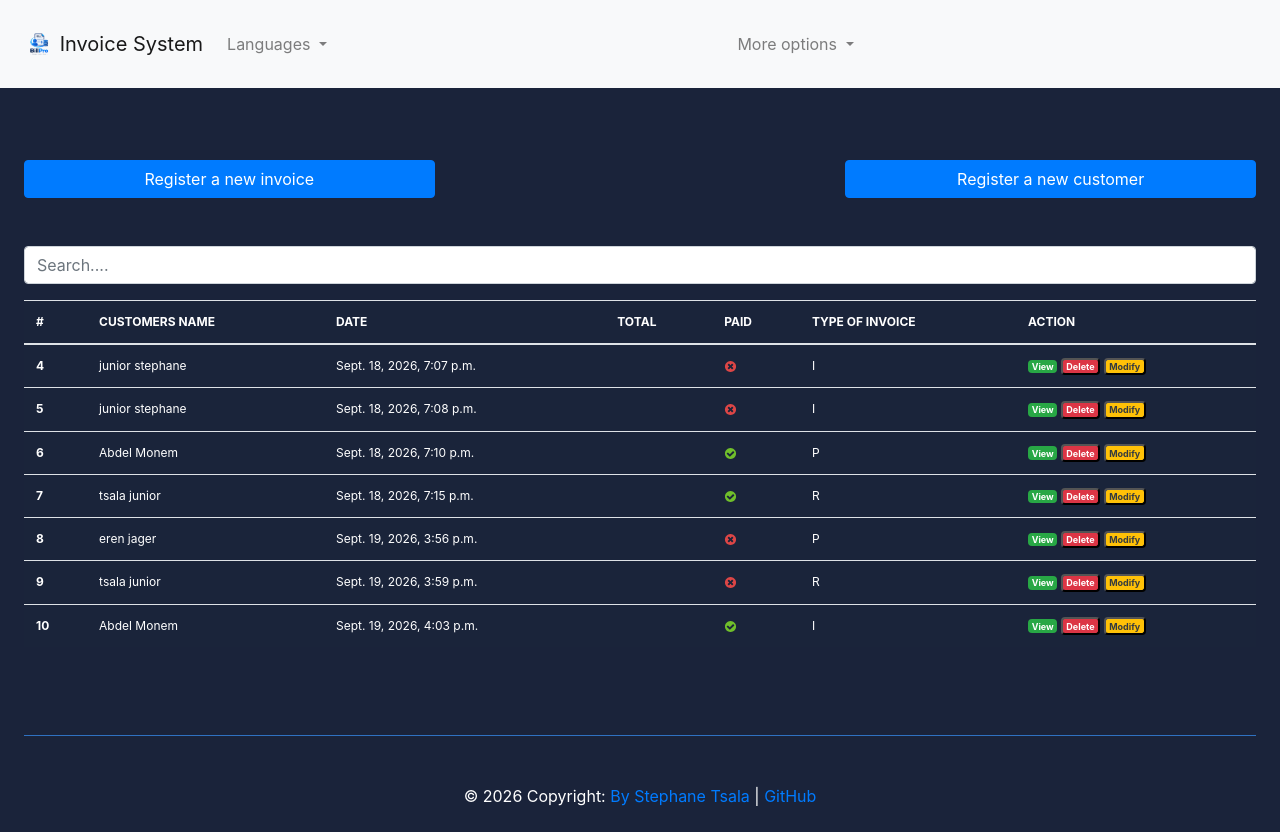
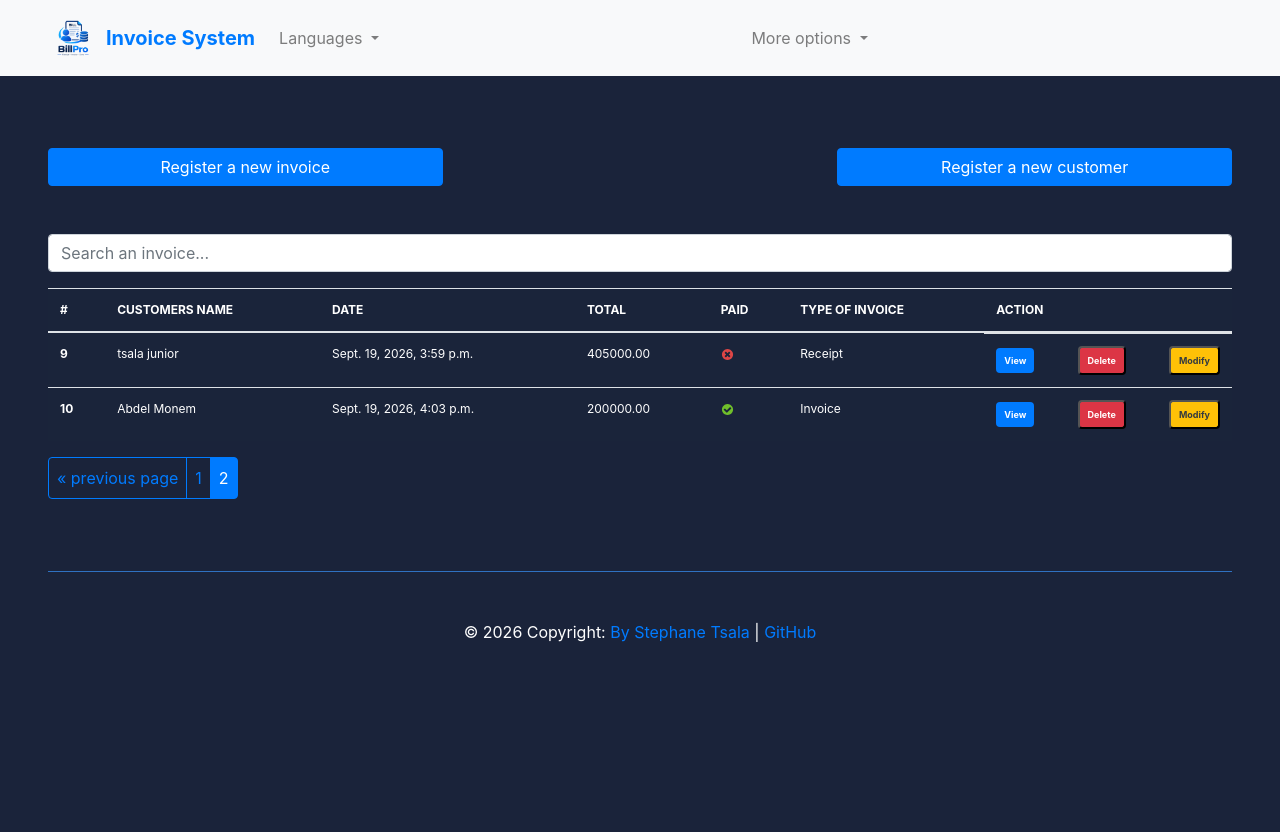
Before and after one commit to tsalajunior/Billing_System_Django, a Django app: page /?page=2 in a window 1280 px wide. After the commit the page ends 642 px from the top, so only its background shows below. Run offline with Django 5.2, Linux system fonts and the light colour scheme; data comes from the database, SQL or seed files in the repository; both versions use the stored data as it was after the commit.

Commit message:
feat: pagination + search fonctionnality

```diff
--- a/Invoice_app/models.py
+++ b/Invoice_app/models.py
@@ -64,6 +64,9 @@ class Invoice(models.Model):
         total_amount = sum(product.get_total_price for product in self.products_set.all())
         return total_amount
 
+    def get_invoice_type_display(self):
+        return dict(self.INVOICE_TYPES).get(self.invoice_type, "Unknown")
+
 
 class Products(models.Model):
     """
--- /dev/null
+++ b/Invoice_app/utils.py
@@ -0,0 +1,23 @@
+from django.core.paginator import Paginator, EmptyPage, PageNotAnInteger
+
+
+def pagination(request, invoices):
+    """
+    Paginate the given list of invoices.
+    """
+    # default page = 1
+    default_page = 1
+    page = request.GET.get("page", default_page)
+    items_per_page = 5  # Number of invoices to display per page
+    paginator = Paginator(
+        invoices, items_per_page
+    )  # Show items_per_page invoices per page
+
+    try:
+        items_page = paginator.page(page)
+    except PageNotAnInteger:
+        items_page = paginator.page(default_page)
+    except EmptyPage:
+        items_page = paginator.page(paginator.num_pages)
+
+    return items_page  # Return the paginated invoices for rendering in the template
--- a/Invoice_app/views.py
+++ b/Invoice_app/views.py
@@ -4,6 +4,7 @@ from django.views import View
 from .models import *
 from django.contrib import messages
 from django.db import transaction
+from .utils import pagination
 
 
 # Create your views here.
@@ -20,12 +21,16 @@ class HomeView(View):
     """
     invoices = Invoice.objects.select_related("customer", "save_by").all()
     context = {"invoices": invoices}
-
     def get(self, request, *args, **kwargs):
+        items = pagination(request, self.invoices)  # Paginate the invoices
+        self.context["invoices"] = items  # Update the context with paginated invoices
         return render(request, self.template_name, self.context)
 
     def post(self, request, *args, **kwargs):
+        items = pagination(request, self.invoices)  # Paginate the invoices
+        self.context["invoices"] = items  # Update the context with paginated invoices
         return render(request, self.template_name, self.context)
+
 
 
 class AddCustomerView(View):
--- a/static/css/style.css
+++ b/static/css/style.css
@@ -17,7 +17,6 @@ table th, table td {
 }
 
 footer {
-    margin: 1.5rem;
     padding: 3rem 0 0 0;
     border-top: #2f71c1 1px solid;
     color: #ffffff;
--- a/templates/add_customer.html
+++ b/templates/add_customer.html
@@ -6,7 +6,7 @@
 <br><br>
 
 <h1 class="text-capitalize text-center mx-10 text-white mb-4">Register a new Customer</h1>
-<form method="POST" class="mr-4 ml-4 text-white">
+<form method="POST" class="mr-5 ml-5 text-white">
     {% csrf_token %}
     <div class="form-row">
         <div class="form-group col-md-6">
--- a/templates/add_invoice.html
+++ b/templates/add_invoice.html
@@ -3,8 +3,8 @@
 
 {% block content %}
 <br><br>
-<h1 class="text-white mx-4 mb-4 text-center">Register A New Invoice</h1>
-<form method="POST" action="{% url 'add_invoice' %}" class="text-white mx-4">
+<h1 class="text-white mx-5 mb-4 text-center">Register A New Invoice</h1>
+<form method="POST" action="{% url 'add_invoice' %}" class="text-white mx-5">
     {% csrf_token %}
     <div class="form-row">
         <div class="form-group col-md-12">
@@ -70,7 +70,7 @@
     <button type="submit" class="btn btn-primary">Submit</button>
 </form>
 
-<div class="form-row mx-4 mt-4">
+<div class="form-row mx-5 mt-4">
     <div class="form-group col-md-12 md:flex-col d-flex justify-content-between gap-2">
         <button type="button" class="btn btn-secondary w-1/2 col-md-6 p-2 rounded-sm" id="add-item">Add Item Line</button>
         <button type="button" class="btn btn-danger w-1/2 col-md-6 p-2 rounded-sm" id="remove-item">Remove Last Item Line</button>
--- a/templates/base.html
+++ b/templates/base.html
@@ -20,11 +20,11 @@
 <body>
     <!-- header -->
     <header>
-        <nav class="navbar navbar-expand-lg navbar-light bg-light justify-content-between display-flex p-4">
-            <a class="navbar-brand" href="{% url 'home' %}">
-                <img src="{% static 'images/InvoiceAppLogo.png' %}" width="30" height="30"
+        <nav class="navbar navbar-expand-lg navbar-light bg-light py-2 px-5 d-flex align-items-center">
+            <a class="navbar-brand d-flex align-items-center" href="{% url 'home' %}">
+                <img src="{% static 'images/InvoiceAppLogo.png' %}" width="50" height="50"
                     class="d-inline-block align-top" alt="">
-                Invoice System
+                <span class="ml-2 text-primary font-weight-bold">Invoice System</span>
             </a>
             <button class="navbar-toggler" type="button" data-toggle="collapse" data-target="#navbarSupportedContent"
                 aria-controls="navbarSupportedContent" aria-expanded="false" aria-label="Toggle navigation">
@@ -96,7 +96,7 @@
         crossorigin="anonymous"></script>
 
 
-    <footer class="text-center">
+    <footer class="text-center ml-5 mr-5 mt-4">
         <div class="text-center">
             © 2026 Copyright:
             <a href="https://www.linkedin.com/in/stephane-tsala/" target="_blank">By Stephane
--- a/templates/index.html
+++ b/templates/index.html
@@ -4,7 +4,7 @@
 {% block content %}
 <br><br>
 
-<div class="row justify-content-between display-flex ml-4 mr-4">
+<div class="row justify-content-between display-flex ml-5 mr-5">
     <a href="{% url 'add_invoice' %}" class="btn col-md-4 btn-primary">
         Register a new invoice <span class="badge text-bg-secondary"></span>
     </a>
@@ -17,11 +17,11 @@
 
 <br> <br>
 
-<div class="form-group ml-4 mr-4">
-    <input id="search" class="form-control" type="text" placeholder="Search....">
+<div class="form-group ml-5 mr-5">
+    <input id="search" class="form-control" type="text" placeholder="Search an invoice...">
 </div>
 
-<div class="ml-4 mr-4">
+<div class="ml-5 mr-5">
     <table class="table table-striped-columns">
         <thead>
             <tr>
@@ -41,7 +41,7 @@
                 <th scope="row">{{ facture.pk }}</th>
                 <td>{{facture.customer.name}}</td>
                 <td>{{facture.invoice_date}}</td>
-                <td>{{ facture.get_total_price }}</td>
+                <td>{{ facture.get_total_amount }}</td>
                 <td>
                     {% if facture.paid %}
                     <img src="{% static 'images/icon-yes.svg' %}" alt="True">
@@ -49,25 +49,23 @@
                     <img src="{% static 'images/icon-no.svg' %}" alt="False">
                     {% endif %}
                 </td>
-                <td>{{facture.invoice_type }}</td>
-                <td>
-                    <a href="" title="Detail" class="badge text-white bg-success">View</a>
+                <td>{{facture.get_invoice_type_display }}</td>
+                <td class="d-flex justify-content-between align-items-center gap-2">
+                    <a href="" title="Detail" class="badge text-white bg-primary p-2">View</a>
 
                     <button id="btn-invoice-sup" type="button" data-toggle="modal" data-target="#supprimer"
-                        class="badge text-white bg-danger" title="Supprimer" data-id=""
+                        class="badge text-white bg-danger p-2" title="Supprimer" data-id=""
                         data-customer="{{facture.customer.name}}">Delete
                     </button>
 
                     <button id="btn-invoice-mod" type="button" data-toggle="modal" title="Modifier"
                         data-target="#modifier" data-id="{{facture.pk}}" data-customer=""
-                        class="badge text-dark bg-warning"> Modify
+                        class="badge text-dark bg-warning p-2"> Modify
                     </button>
                 </td>
             </tr>
 
             {% endfor %}
-
-            <!-- pagination -->
 
 
             {% else %}
@@ -79,6 +77,33 @@
         </tbody>
 
     </table>
+
+    <!-- pagination -->
+    {% if invoices.has_other_pages %}
+    <div class="btn-group" role="group" aria-label="Item pagination">
+        <!-- previous page -->
+        {% if invoices.has_previous %}
+        <a href="?page={{ invoices.previous_page_number }}" class="btn btn-outline-primary p-2">&laquo; previous
+            page</a>
+        {% endif %}
+
+        <!-- page numbers -->
+        {% for page_number in invoices.paginator.page_range %}
+        {% if invoices.number == page_number %}
+        <button class="btn btn-outline-primary p-2 active">
+            <span>{{page_number}}<span class="sr-only">(current)</span></span>
+        </button>
+        {% else %}
+        <a href="?page={{ page_number }}" class="btn btn-outline-primary p-2">{{ page_number }}</a>
+        {% endif %}
+        {% endfor %}
+
+        <!-- next page -->
+        {% if invoices.has_next %}
+        <a href="?page={{ invoices.next_page_number }}" class="btn btn-outline-primary p-2">next page &raquo;</a>
+        {% endif %}
+    </div>
+    {% endif %}
 </div>
 
 <!-- Modal modifier -->
@@ -150,6 +175,7 @@
 
 <br><br>
 
+<!-- invoice buttons functionalities -->
 <script type="text/javascript">
 
     // modification
@@ -174,7 +200,7 @@
 
 </script>
 
-
+<!-- Search functionality -->
 <script>
 
     $(document).ready(function () {
```
Also changed, not shown: README.md, db.sqlite3, image/README/1789834508741.png (added), image/README/1789834514360.png (added), image/README/1789834519012.png (added), image/README/1789834525102.png (added), image/README/1789834529371.png (added).
